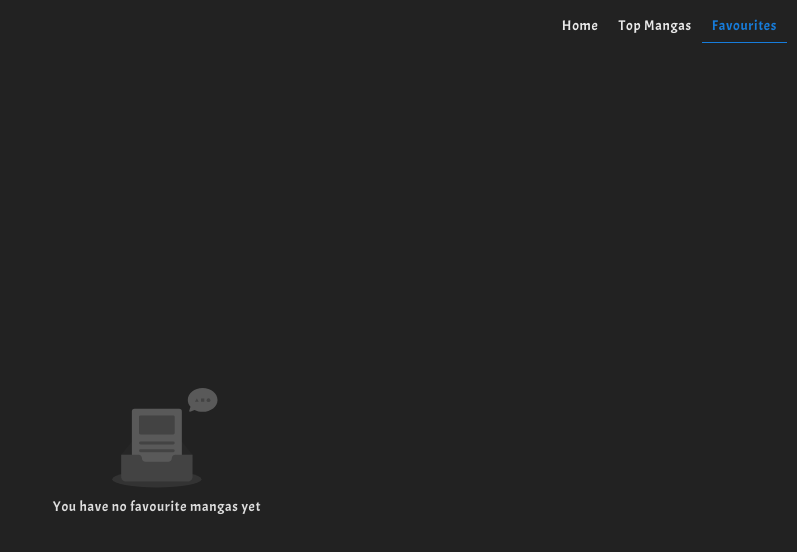
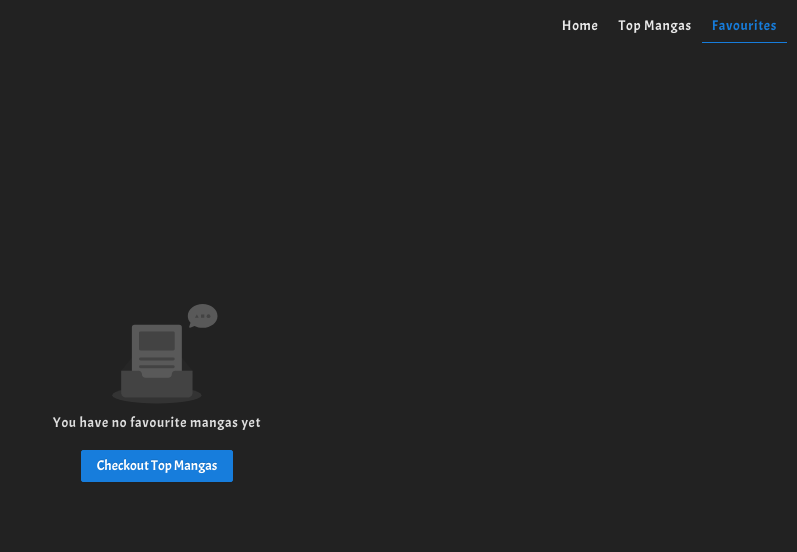
Before and after one commit to Kroniac/manga_net, a React (Vite) app in the folder client/: page /favourites in a window 1280 px wide. Shown: the top 552 px of the page, without its empty margins (483-1280 px from the left). Built offline with nearby package versions, Linux system fonts and the light colour scheme.

Commit message:
favourite_mangas: Checkout Top Mangas option on no favourites

```diff
--- a/client/src/screens/favourite_mangas/favourite_mangas.jsx
+++ b/client/src/screens/favourite_mangas/favourite_mangas.jsx
@@ -1,5 +1,5 @@
 import React from 'react';
-import { Empty } from 'antd';
+import { Button, Empty } from 'antd';
 import './favourite_mangas.less';
 
 import { Components, CustomHooks, Libs } from '#config/import_paths';
@@ -19,10 +19,16 @@ const FavouriteMangas = ({ history }) => {
     else favouriteManga(manga);
   };
 
+  const _onCheckoutTopMangas = () => {
+    history.push('/topmangas');
+  };
+
   if (!Object.keys(favouritedMangasById).length) {
     return (
       <div className = "favouriteMangasEmptyWrapper">
-        <Empty description = "You have no favourite mangas yet" />
+        <Empty description = "You have no favourite mangas yet">
+          <Button type = "primary" onClick = {_onCheckoutTopMangas}>Checkout Top Mangas</Button>
+        </Empty>
       </div>
     );
   }
--- a/client/src/screens/favourite_mangas/favourite_mangas.less
+++ b/client/src/screens/favourite_mangas/favourite_mangas.less
@@ -1,7 +1,7 @@
 .favouriteMangasEmptyWrapper {
   display: flex;
   flex: 1;
-  height: 100vh;
+  height: calc(-120px + 100vh);
   justify-content: center;
   align-items: center;
 }
```
